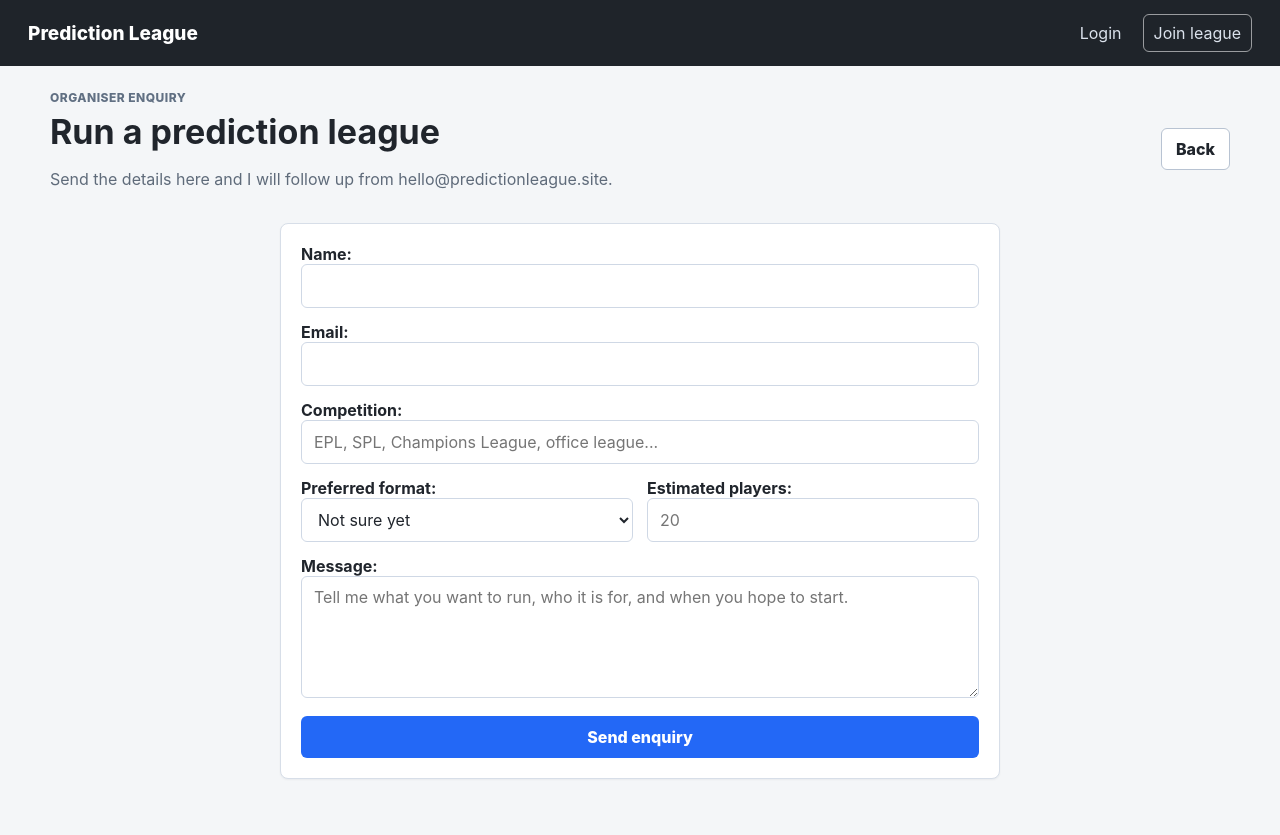
After one commit to soojh007/prediction-league-platform, a Django app: page /organiser-enquiry/ in a window 1280 px wide. The commit adds this page. Run offline with Django 4.2, Linux system fonts and the light colour scheme.

Commit message:
Add leaderboard detail and organiser enquiries

```diff
--- a/leagues/forms.py
+++ b/leagues/forms.py
@@ -2,7 +2,7 @@ from django import forms
 from django.contrib.auth.forms import AuthenticationForm, UserCreationForm
 from django.contrib.auth.models import User
 
-from .models import Competition, LeagueMembership, Match, Prediction, PrivateLeague, Team
+from .models import Competition, LeagueMembership, Match, OrganiserEnquiry, Prediction, PrivateLeague, Team
 
 
 class LoginForm(AuthenticationForm):
@@ -55,6 +55,24 @@ class AccountForm(forms.ModelForm):
     class Meta:
         model = User
         fields = ('first_name', 'email')
+
+
+class OrganiserEnquiryForm(forms.ModelForm):
+    class Meta:
+        model = OrganiserEnquiry
+        fields = ('name', 'email', 'competition', 'preferred_format', 'estimated_players', 'message')
+        labels = {
+            'preferred_format': 'Preferred format',
+            'estimated_players': 'Estimated players',
+        }
+        widgets = {
+            'competition': forms.TextInput(attrs={'placeholder': 'EPL, SPL, Champions League, office league...'}),
+            'estimated_players': forms.NumberInput(attrs={'min': 1, 'placeholder': '20'}),
+            'message': forms.Textarea(attrs={
+                'rows': 5,
+                'placeholder': 'Tell me what you want to run, who it is for, and when you hope to start.',
+            }),
+        }
 
 
 class PrivateLeagueForm(forms.ModelForm):
--- a/leagues/urls.py
+++ b/leagues/urls.py
@@ -8,6 +8,7 @@ urlpatterns = [
     path('play/<slug:slug>/rules/', views.league_rules, name='league_rules'),
     path('play/<slug:slug>/join/', views.join_public_league, name='join_public_league'),
     path('signup/', views.signup, name='signup'),
+    path('organiser-enquiry/', views.organiser_enquiry, name='organiser_enquiry'),
     path('dashboard/', views.dashboard, name='dashboard'),
     path('profile/', views.profile, name='profile'),
     path('organiser/leagues/', views.organiser_leagues, name='organiser_leagues'),
@@ -25,6 +26,7 @@ urlpatterns = [
     path('leagues/create/', views.create_league, name='create_league'),
     path('leagues/join/', views.join_league, name='join_league'),
     path('leagues/<int:pk>/', views.league_detail, name='league_detail'),
+    path('leagues/<int:pk>/leaderboard/<int:user_pk>/', views.leaderboard_detail, name='leaderboard_detail'),
     path('leagues/<int:pk>/team/', views.choose_team, name='choose_team'),
     path('leagues/<int:league_pk>/predict/<int:match_pk>/', views.predict, name='predict'),
 ]
--- a/leagues/views.py
+++ b/leagues/views.py
@@ -4,13 +4,15 @@ from django.contrib.auth.decorators import login_required
 from django.contrib.auth.models import User
 from django.contrib.auth.views import LoginView
 from django.core.exceptions import ImproperlyConfigured
+from django.conf import settings
+from django.core.mail import EmailMessage
 from django.db import models
 from django.db.models import Sum
 from django.http import Http404
 from django.shortcuts import get_object_or_404, redirect, render
 from django.utils import timezone
 
-from .forms import AccountForm, CompetitionBrandingForm, FixtureSyncForm, JoinLeagueForm, LeagueSettingsForm, MatchForm, MatchResultForm, PredictionForm, PrivateLeagueForm, SignUpForm, SupportedTeamForm, TeamForm
+from .forms import AccountForm, CompetitionBrandingForm, FixtureSyncForm, JoinLeagueForm, LeagueSettingsForm, MatchForm, MatchResultForm, OrganiserEnquiryForm, PredictionForm, PrivateLeagueForm, SignUpForm, SupportedTeamForm, TeamForm
 from .models import Competition, LeagueMembership, Match, Prediction, PrivateLeague, Team
 from .services.api_football import ApiFootballError, ApiFootballSyncService
 
@@ -182,6 +184,63 @@ def render_public_league_landing(request, league):
         'league': league,
         'is_league_member': is_league_member,
     })
+
+
+def organiser_enquiry(request):
+    source_league = get_target_league(request)
+    initial = {}
+    if request.user.is_authenticated:
+        initial['name'] = request.user.first_name or request.user.username
+        initial['email'] = request.user.email
+    if source_league is not None:
+        initial['competition'] = source_league.competition.name
+        if source_league.prediction_mode in dict(OrganiserEnquiryForm.base_fields['preferred_format'].choices):
+            initial['preferred_format'] = source_league.prediction_mode
+
+    if request.method == 'POST':
+        form = OrganiserEnquiryForm(request.POST)
+        if form.is_valid():
+            enquiry = form.save(commit=False)
+            enquiry.source_league = source_league
+            enquiry.save()
+            notify_organiser_enquiry(enquiry)
+            messages.success(request, 'Thanks. Your organiser enquiry has been sent.')
+            return redirect('home')
+    else:
+        form = OrganiserEnquiryForm(initial=initial)
+
+    return render(request, 'leagues/organiser_enquiry.html', {
+        'form': form,
+        'source_league': source_league,
+    })
+
+
+def notify_organiser_enquiry(enquiry):
+    body = '\n'.join([
+        'New organiser enquiry',
+        '',
+        f'Name: {enquiry.name}',
+        f'Email: {enquiry.email}',
+        f'Competition: {enquiry.competition or "-"}',
+        f'Preferred format: {enquiry.get_preferred_format_display()}',
+        f'Estimated players: {enquiry.estimated_players or "-"}',
+        f'Source league: {enquiry.source_league.name if enquiry.source_league else "-"}',
+        '',
+        'Message:',
+        enquiry.message or '-',
+    ])
+    email = EmailMessage(
+        subject=f'Prediction League organiser enquiry from {enquiry.name}',
+        body=body,
+        from_email=settings.DEFAULT_FROM_EMAIL,
+        to=[settings.CONTACT_EMAIL],
+        reply_to=[enquiry.email],
+    )
+    try:
+        email.send(fail_silently=False)
+    except Exception:
+        # Keep the saved database enquiry as the reliable fallback if SMTP is unavailable.
+        pass
 
 
 @login_required
@@ -781,6 +840,36 @@ def league_detail(request, pk):
 
 
 @login_required
+def leaderboard_detail(request, pk, user_pk):
+    if is_organiser(request.user):
+        messages.error(request, 'Organiser accounts cannot view player league pages. Use a separate player account to play.')
+        return redirect('dashboard')
+
+    league = get_object_or_404(PrivateLeague.objects.select_related('competition', 'owner'), pk=pk)
+    get_membership_or_404(league, request.user)
+    target_membership = get_object_or_404(
+        LeagueMembership.objects
+        .filter(user__is_staff=False, user__is_superuser=False)
+        .select_related('user', 'supported_team'),
+        league=league,
+        user_id=user_pk,
+    )
+    prediction_history = build_prediction_history(target_membership.user, league=league)
+    accuracy = build_accuracy_summary(prediction_history)
+    total_points = sum(row['prediction'].points for row in prediction_history)
+
+    return render(request, 'leagues/leaderboard_detail.html', {
+        'league': league,
+        'membership': target_membership,
+        'player': target_membership.user,
+        'display_name': target_membership.user.first_name or target_membership.user.username,
+        'prediction_history': prediction_history[:8],
+        'accuracy': accuracy,
+        'total_points': total_points,
+    })
+
+
+@login_required
 def choose_team(request, pk):
     if is_organiser(request.user):
         messages.error(request, 'Organiser accounts cannot choose a supported club. Use a separate player account to play.')
@@ -1019,13 +1108,16 @@ def build_team_recent_form(competition, team, before_time, limit=5):
     }
 
 
-def build_prediction_history(user):
+def build_prediction_history(user, league=None):
     predictions = (
         Prediction.objects
         .filter(user=user)
         .select_related('league', 'match', 'match__home_team', 'match__away_team')
         .order_by('-match__kickoff_time', '-updated_at')
     )
+    if league is not None:
+        predictions = predictions.filter(league=league)
+
     rows = []
     for prediction in predictions:
         match = prediction.match
--- a/prediction_platform/settings.py
+++ b/prediction_platform/settings.py
@@ -171,6 +171,7 @@ EMAIL_HOST_USER = os.environ.get('EMAIL_HOST_USER', '')
 EMAIL_HOST_PASSWORD = os.environ.get('EMAIL_HOST_PASSWORD', '')
 EMAIL_USE_TLS = env_bool('EMAIL_USE_TLS', True)
 DEFAULT_FROM_EMAIL = os.environ.get('DEFAULT_FROM_EMAIL', 'Prediction League <no-reply@predictionleague.local>')
+CONTACT_EMAIL = os.environ.get('CONTACT_EMAIL', 'hello@predictionleague.site')
 FOOTBALL_API_KEY = os.environ.get('FOOTBALL_API_KEY', '')
 
 SECURE_PROXY_SSL_HEADER = ('HTTP_X_FORWARDED_PROTO', 'https')
--- a/static/leagues/styles.css
+++ b/static/leagues/styles.css
@@ -518,6 +518,15 @@ h2 {
     gap: 14px;
 }
 
+.form-grid {
+    display: grid;
+    gap: 14px;
+}
+
+.form-grid.two-col {
+    grid-template-columns: repeat(2, minmax(0, 1fr));
+}
+
 .form-stack p {
     display: grid;
     gap: 7px;
--- a/templates/base.html
+++ b/templates/base.html
@@ -5,7 +5,7 @@
     <meta charset="UTF-8">
     <meta name="viewport" content="width=device-width, initial-scale=1">
     <title>{% block title %}Prediction League{% endblock %}</title>
-    <link rel="stylesheet" href="{% static 'leagues/styles.css' %}?v=20260715-api-sync">
+    <link rel="stylesheet" href="{% static 'leagues/styles.css' %}?v=20260718-leaderboard-contact">
 </head>
 <body>
     <nav class="topbar">
--- a/templates/leagues/home.html
+++ b/templates/leagues/home.html
@@ -175,8 +175,8 @@
         <h2>Want to run a private prediction league?</h2>
         <p>Tell me the competition, format, and group size you have in mind. I can help set up a league for your friends, office, club, or community.</p>
     </div>
-    <a class="secondary-button" href="mailto:hello@predictionleague.site?subject=Prediction%20League%20organiser%20enquiry&body=Hi%2C%20I%20would%20like%20to%20run%20a%20prediction%20league.%0A%0ACompetition%3A%0AFormat%20%28supported%20club%20or%20all%20matches%29%3A%0AEstimated%20players%3A%0A">
-        Enquire by email
+    <a class="secondary-button" href="{% url 'organiser_enquiry' %}{% if league %}?league={{ league.slug }}{% endif %}">
+        Enquire
     </a>
 </section>
 {% endblock %}
--- a/templates/leagues/league_detail.html
+++ b/templates/leagues/league_detail.html
@@ -152,7 +152,7 @@
         <h2>{{ league.get_ranking_mode_display }}</h2>
         <div class="leaderboard-list">
             {% for row in leaderboard %}
-                <div class="leaderboard-row">
+                <a class="leaderboard-row leaderboard-link" href="{% url 'leaderboard_detail' league.pk row.user.pk %}">
                     <span class="rank">{{ forloop.counter }}</span>
                     <div class="leaderboard-main">
                         <strong>{{ row.display_name }}</strong>
@@ -165,7 +165,7 @@
                         </span>
                     </div>
                     <strong class="leaderboard-points">{{ row.total_points }}</strong>
-                </div>
+                </a>
             {% empty %}
                 <div class="empty-state">
                     <strong>Leaderboard starts after first result</strong>
--- /dev/null
+++ b/templates/leagues/organiser_enquiry.html
@@ -0,0 +1,59 @@
+{% extends "base.html" %}
+
+{% block title %}Organiser Enquiry{% endblock %}
+
+{% block content %}
+<section class="page-heading">
+    <div>
+        <p class="eyebrow">Organiser enquiry</p>
+        <h1>Run a prediction league</h1>
+        <p class="helper-text">Send the details here and I will follow up from hello@predictionleague.site.</p>
+    </div>
+    <a class="secondary-button" href="{% if source_league %}{% url 'public_league_landing' source_league.slug %}{% else %}{% url 'home' %}{% endif %}">Back</a>
+</section>
+
+<section class="panel form-panel">
+    <form method="post" class="form-stack">
+        {% csrf_token %}
+
+        <div>
+            {{ form.name.label_tag }}
+            {{ form.name }}
+            {{ form.name.errors }}
+        </div>
+
+        <div>
+            {{ form.email.label_tag }}
+            {{ form.email }}
+            {{ form.email.errors }}
+        </div>
+
+        <div>
+            {{ form.competition.label_tag }}
+            {{ form.competition }}
+            {{ form.competition.errors }}
+        </div>
+
+        <div class="form-grid two-col">
+            <div>
+                {{ form.preferred_format.label_tag }}
+                {{ form.preferred_format }}
+                {{ form.preferred_format.errors }}
+            </div>
+            <div>
+                {{ form.estimated_players.label_tag }}
+                {{ form.estimated_players }}
+                {{ form.estimated_players.errors }}
+            </div>
+        </div>
+
+        <div>
+            {{ form.message.label_tag }}
+            {{ form.message }}
+            {{ form.message.errors }}
+        </div>
+
+        <button class="primary-button" type="submit">Send enquiry</button>
+    </form>
+</section>
+{% endblock %}
```
Also changed, not shown: other parts of static/leagues/styles.css (+33 -0 lines), leagues/admin.py (+9 -1 lines), leagues/models.py (+34 -0 lines), leagues/tests.py (+111 -1 lines), templates/leagues/leaderboard_detail.html (added, +103 -0 lines), README.md, leagues/migrations/0007_organiserenquiry.py (added).
